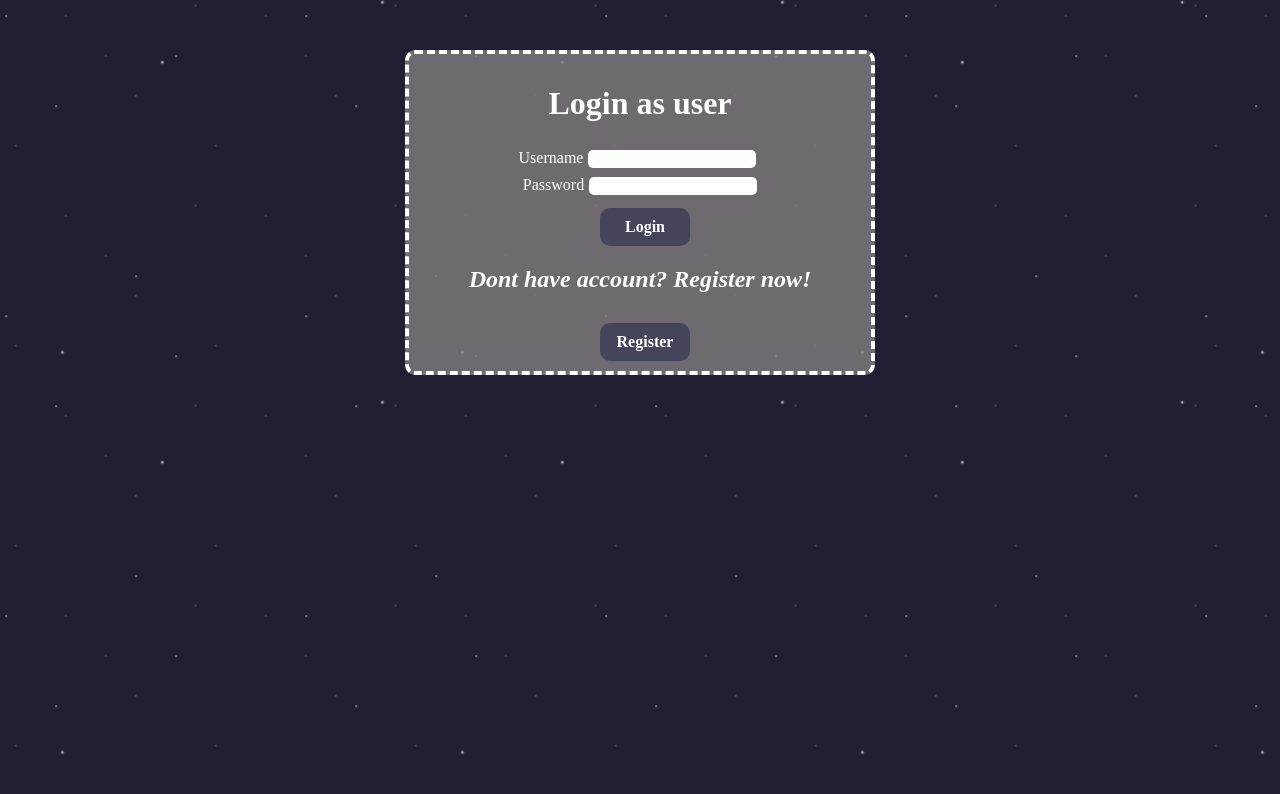
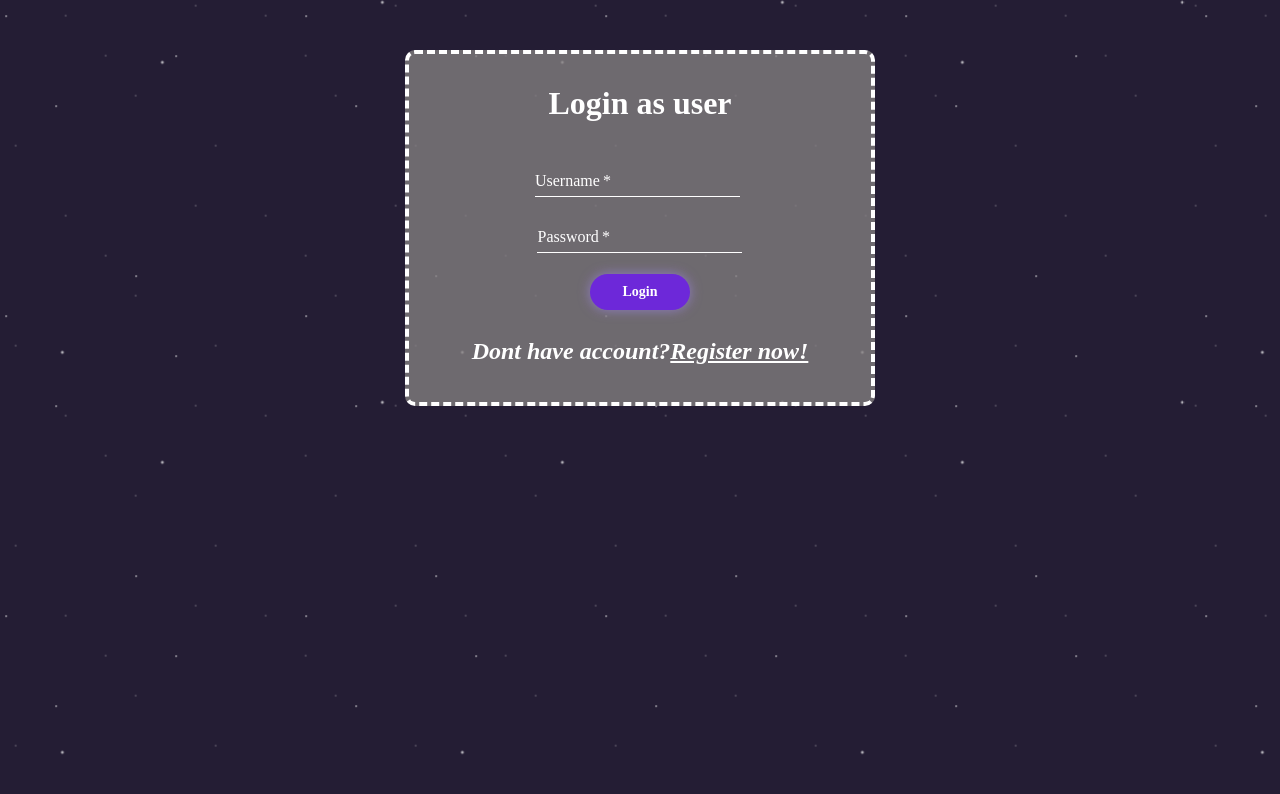
Before and after one commit to PorkkanaRaastin/Event-viewer, a React (Vite) app: page /Login in a window 1280 px wide. Shown: the top 794 px of the page. Built offline with nearby package versions, Linux system fonts and the light colour scheme.

Commit message:
login page upgraded with MUI styles

```diff
--- a/components/RegisterModel.jsx
+++ b/components/RegisterModel.jsx
@@ -33,7 +33,6 @@ const RegisterModel = ({ onClose }) => {
     return createPortal(
         <div className='modelOverlay' onClick={onClose}>
             <div className='modelContent' onClick={(event) => event.stopPropagation()}>
-                <button className='closeBtn' onClick={onClose}>×</button>
 
                 {success ? (
                     <>
@@ -42,7 +41,10 @@ const RegisterModel = ({ onClose }) => {
                     </>
                 ) : (
                     <>
-                        <h1>Register</h1>
+                        <div className='RegisterXbutton'>
+                            <h1>Register</h1>
+                            <button className='closeBtn' onClick={onClose}>×</button>
+                        </div>
                         <form onSubmit={handleSubmit}>
                             <div className='username'>
                                 <label htmlFor="reg-username">Username</label>
--- a/components/loginComponents.jsx
+++ b/components/loginComponents.jsx
@@ -1,6 +1,9 @@
 import { useState } from 'react'
 import { useNavigate } from 'react-router-dom'
-import RegisterModal from './RegisterModel.jsx'
+import RegisterModel from './RegisterModel.jsx'
+
+import TextField from '@mui/material/TextField'
+import Button from '@mui/material/Button'
 
 const LoginForm = () => {
     const [username, setUsername] = useState('')
@@ -39,42 +42,94 @@ const LoginForm = () => {
         }
     }
 
+    const textFieldStyle = {
+        '& .MuiInputLabel-root': { color: 'white' },
+        '& .MuiInputLabel-root.Mui-focused': { color: '#a78bfa' },
+        '& .MuiInput-underline:before': { borderBottomColor: 'white' },
+        '& .MuiInput-underline:hover:not(.Mui-disabled):before': { borderBottomColor: '#a78bfa' },
+        '& .MuiInput-underline:after': { borderBottomColor: '#a78bfa' },
+        '& .MuiInputBase-input': { color: 'white' }
+    }
+
     return (
         <div className="loginForm">
             <h1>Login as user</h1>
 
             <form onSubmit={handleSubmit}>
                 <div className="username">
-                    <label htmlFor="username">Username</label>
-                    <input
+                    <TextField
+                        label="Username"
+                        variant="standard"
                         id="username"
                         type="text"
                         value={username}
                         onChange={(event) => setUsername(event.target.value)}
                         required
+                        sx={textFieldStyle}
                     />
                 </div>
 
                 <div className="password">
-                    <label htmlFor="password">Password</label>
-                    <input
+                    <TextField
+                        label="Password"
+                        variant="standard"
                         id="password"
                         type="password"
                         value={password}
                         onChange={(event) => setPassword(event.target.value)}
                         required
+                        sx={textFieldStyle}
                     />
-                </div>
+                </div><br />
                 {error && <p style={{ color: 'red' }}>{error}</p>}
-                <button type="submit" className="loginbtn">Login</button>
+                <Button
+                    type="submit"
+                    variant="contained"
+                    sx={{
+                        backgroundColor: '#6d28d9',
+                        boxShadow: '0 0 12px rgba(167, 139, 250, 0.6)',
+                        '&:hover': {
+                            backgroundColor: '#7c3aed',
+                            boxShadow: '0 0 18px rgba(167, 139, 250, 0.9)'
+                        },
+                        borderRadius: '20px',
+                        fontWeight: 'bold',
+                        textTransform: 'none',
+                        px: 4
+                    }}
+                >
+                    Login
+                </Button>
             </form>
 
-            <h2>Dont have account? Register now!</h2>
-            <button type="button" className="loginbtn" onClick={() => setShowRegister(true)}>
-                Register
-            </button>
+            <h2>
+                Dont have account?
+                <Button
+                    onClick={() => setShowRegister(true)}
+                    variant="text"
+                    disableRipple
+                    sx={{
+                        color: 'white',
+                        fontFamily: 'inherit',
+                        fontSize: 'inherit',
+                        fontWeight: 'inherit',
+                        fontStyle: 'inherit',
+                        textTransform: 'none',
+                        textDecoration: 'underline',
+                        padding: 0,
+                        minWidth: 'auto',
+                        verticalAlign: 'baseline',
+                        '&:hover': {
+                            color: '#a78bfa',
+                            backgroundColor: 'transparent'
+                        }
+                    }}
+                >
+                    Register now!
+                </Button>
+            </h2>
 
-            {showRegister && <RegisterModal onClose={() => setShowRegister(false)} />}
+            {showRegister && <RegisterModel onClose={() => setShowRegister(false)} />}
         </div>
     )
 }
--- a/package.json
+++ b/package.json
@@ -10,6 +10,10 @@
     "preview": "vite preview"
   },
   "dependencies": {
+    "@emotion/react": "^11.14.0",
+    "@emotion/styled": "^11.14.1",
+    "@mui/icons-material": "^9.4.0",
+    "@mui/material": "^9.4.0",
     "axios": "^1.20.0",
     "bcrypt": "^6.0.0",
     "cors": "^2.8.6",
--- a/src/index.css
+++ b/src/index.css
@@ -167,12 +167,19 @@ body {
   text-align: center;
 }
 
+.RegisterXbutton {
+  display: flex;
+  align-items: center;
+}
+
 .closeBtn {
   border: none;
   padding: 5px;
   width: 30px;
+  height: 32px;
   border-radius: 10px;
   cursor: pointer;
+  margin-left: auto;
   transition: box-shadow 0.3s ease, transform 0.2s ease;
 }
 
--- a/src/main.jsx
+++ b/src/main.jsx
@@ -1,6 +1,7 @@
 import { StrictMode } from 'react'
 import { createRoot } from 'react-dom/client'
 import { BrowserRouter, Routes, Route, Navigate } from 'react-router-dom'
+import { ThemeProvider, createTheme } from '@mui/material/styles'
 import './index.css'
 import AdminPage from '../pages/admin_page.jsx'
 import Login from '../pages/login.jsx'
@@ -8,8 +9,15 @@ import UserPage from '../pages/user_page.jsx'
 import AdminLogin from '../pages/admin_login.jsx'
 import ProtectedRoute from '../components/ProtectedRoute.jsx'
 
+const theme = createTheme({
+  typography: {
+    fontFamily: '"Fontin Nimi Tähän", cursive'
+  }
+})
+
 createRoot(document.getElementById('root')).render(
   <StrictMode>
+    <ThemeProvider theme={theme}>
       <BrowserRouter>
         <div className="starsContainer">
           <div className="starsLayer starsSmall"></div>
@@ -40,5 +48,6 @@ createRoot(document.getElementById('root')).render(
           />
         </Routes>
       </BrowserRouter>
+    </ThemeProvider>
   </StrictMode>,
 )
```
Also changed, not shown: 1 other file (tests, documents, lock files or other folders). Lines whose indentation alone changed are shown as unchanged.
